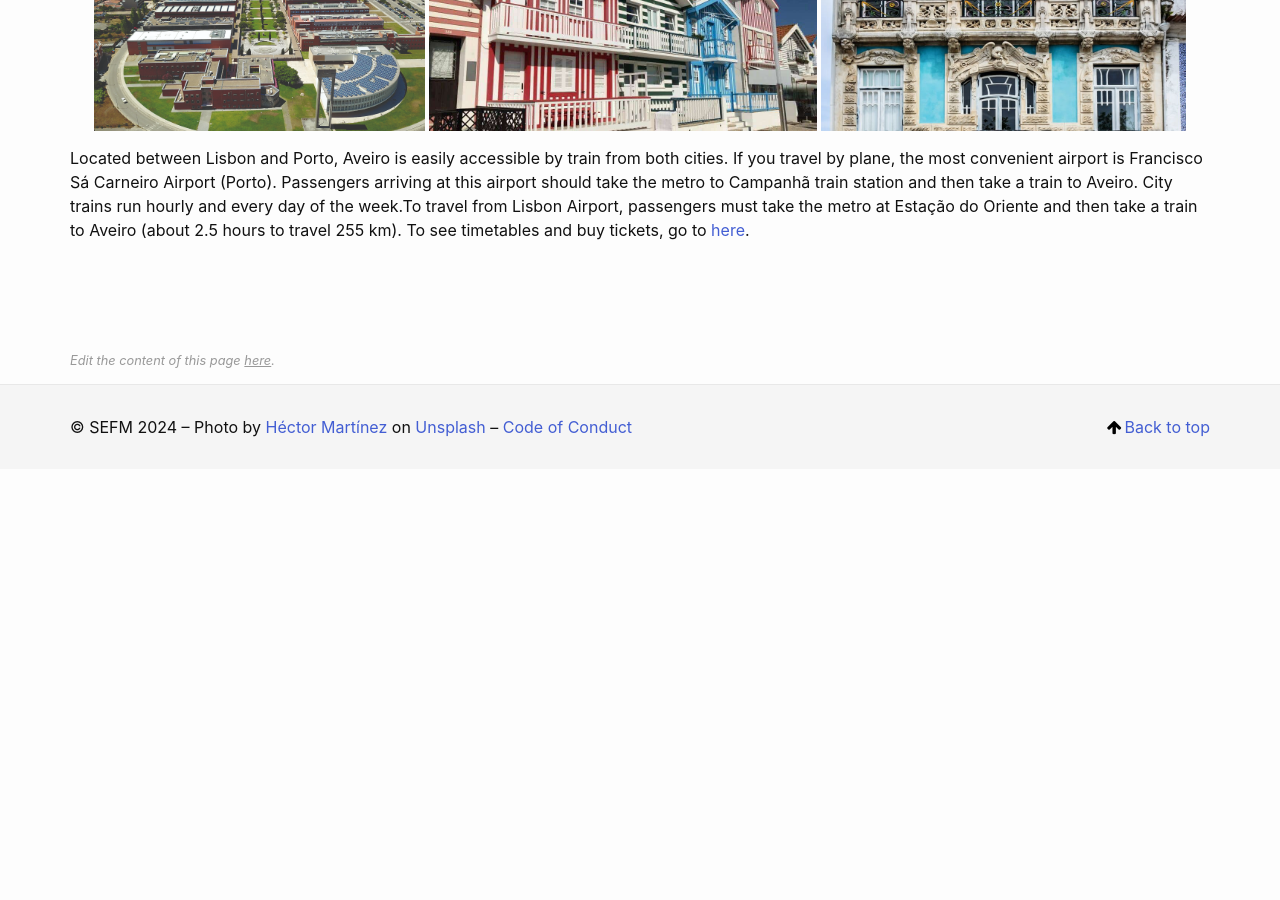
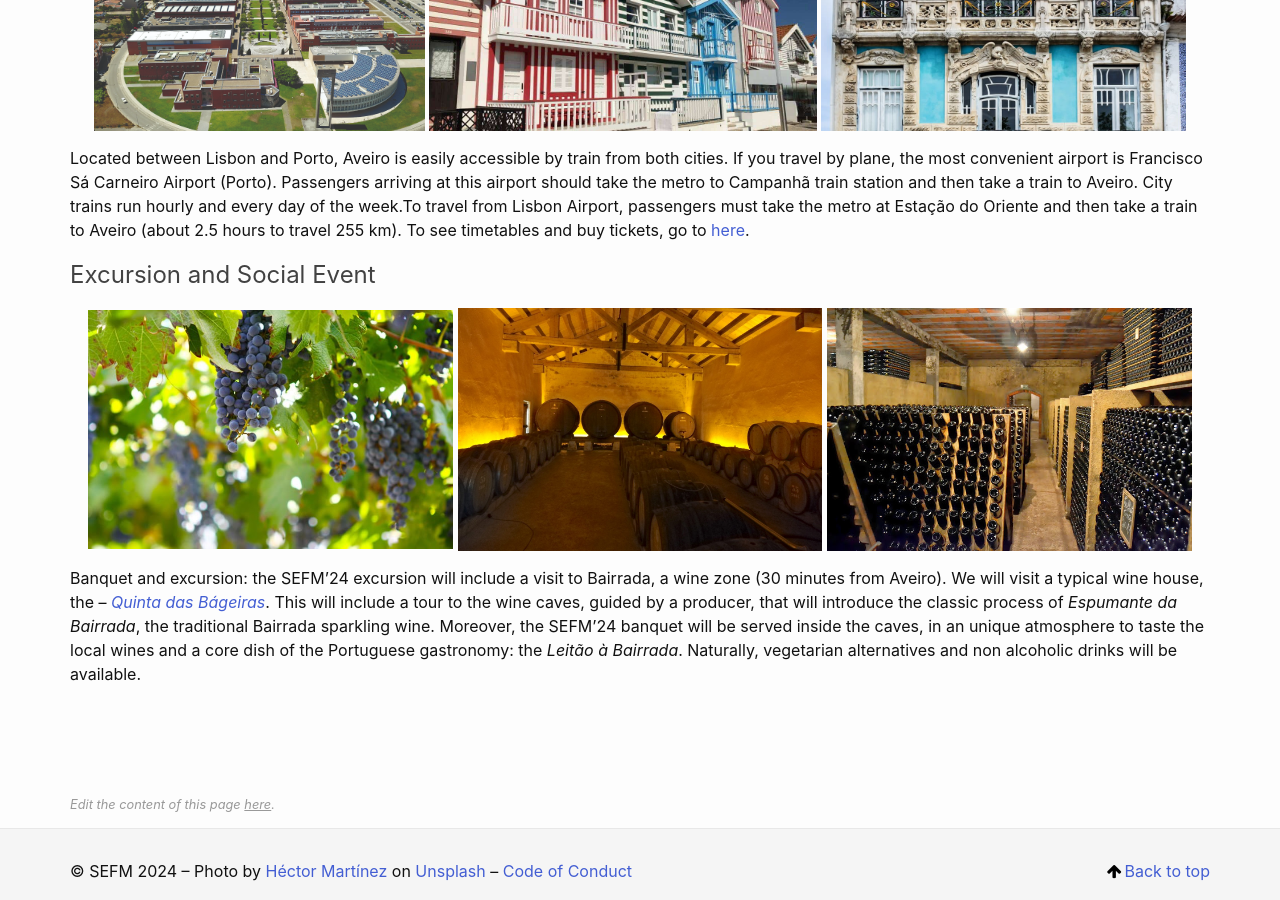
Before and after one commit to sefm-conference/2024, a Jekyll site: the page built from _pages/venue.md, in a window 1280 px wide and 900 px high, scrolled down 1175 px. Built offline with Jekyll 4.4.1, drawn with Linux system fonts in a browser that asks for light colours; before the commit the page ends 1644 px from its top, so only the background shows below that.

Commit message:
added excursion

```diff
--- a/_pages/venue.md
+++ b/_pages/venue.md
@@ -38,7 +38,22 @@ To see timetables and buy tickets, go to
 [here](https://www.cp.pt/passageiros/en).
 
 
+## Excursion and Social Event
+
+<center>
+    <img src="../assets/images/uvas.jpeg" width="32%" height="100%">  <img src="../assets/images/pipas.jpeg" width="32%" height="100%"> <img src="../assets/images/garrafas.jpeg" width="32%" height="100%">
+    <p></p>
+ </center>
+
+Banquet and excursion: the SEFM'24 excursion will include a visit to Bairrada, a wine zone (30 minutes from Aveiro). We will visit a typical wine house, the -- [_Quinta das Bágeiras_](https://www.quintadasbageiras.pt/indexEN.html). This will include a tour to the wine caves, guided by a producer, that will introduce the classic process of _Espumante da Bairrada_, the traditional Bairrada sparkling wine. Moreover, the SEFM'24 banquet will be served inside the caves, in an unique atmosphere to taste the local wines and a core dish of the Portuguese gastronomy: the _Leitão à Bairrada_. Naturally, vegetarian alternatives and non alcoholic drinks will be available.
+
 <!--
+
+1400 × 932
+2560
+
+2560 × 1920
+
 
 ## Travelling to Aveiro
 
```
Also changed, not shown: assets/images/garrafas.jpeg (added), assets/images/pipas.jpeg (added), assets/images/uvas.jpeg (added).
